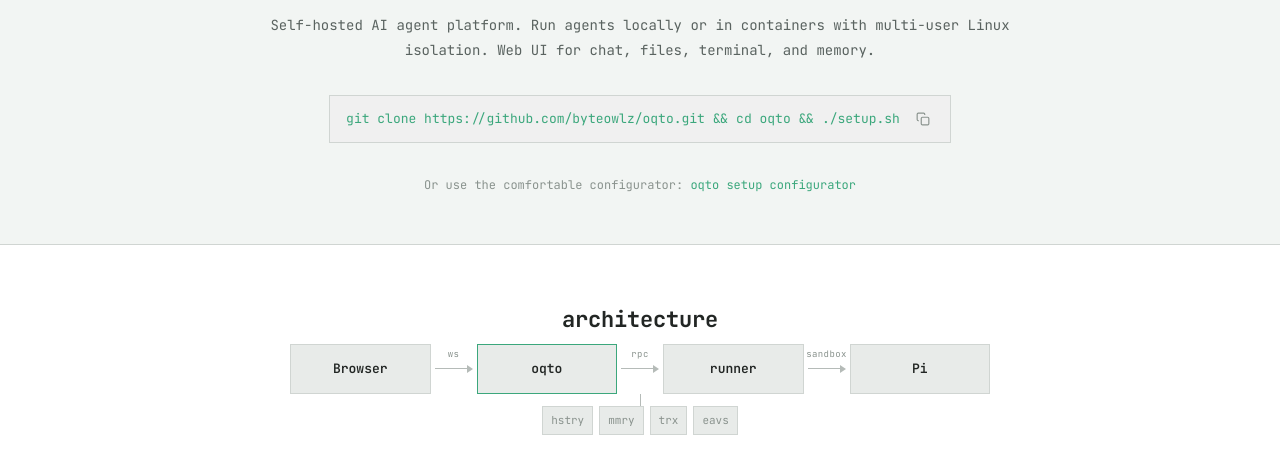
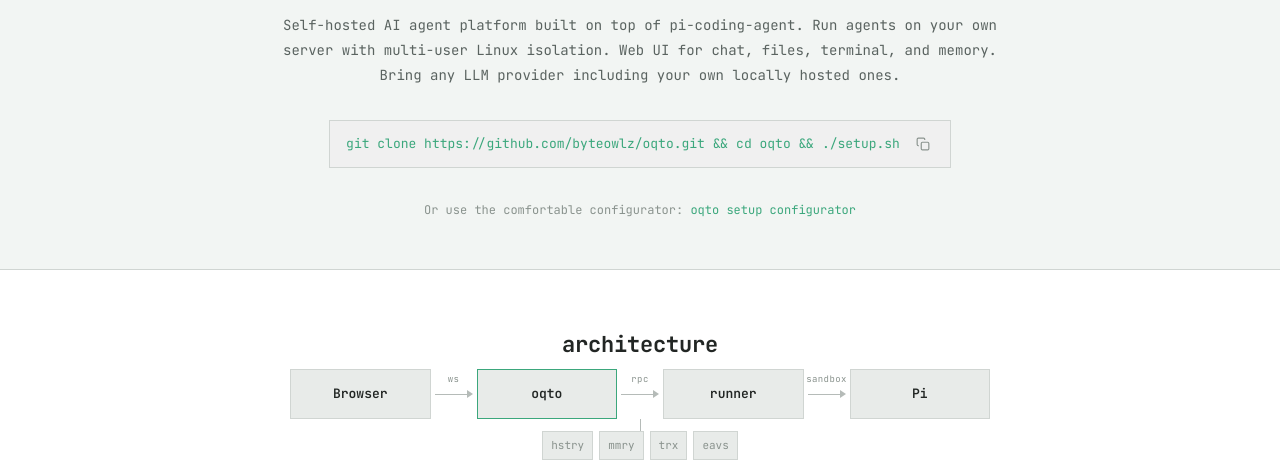
Before and after one commit to byteowlz/oqto-website, a website with bundled scripts: page public/index.html in a window 1280 px wide. Shown: the part 362-824 px from the top of the page. Built offline with nearby package versions, Linux system fonts and the light colour scheme.

Commit message:
fix: update hero description copy

```diff
--- a/public/index.html
+++ b/public/index.html
@@ -68,8 +68,9 @@
         <img src="/assets/oqto-logo-white.svg" alt="Oqto" class="hero__logo hero__logo--dark">
         <p class="hero__tagline">got tentacles?</p>
         <p class="hero__description">
-          Self-hosted AI agent platform. Run agents locally or in containers with
-          multi-user Linux isolation. Web UI for chat, files, terminal, and memory.
+          Self-hosted AI agent platform built on top of pi-coding-agent. Run agents on your
+          own server with multi-user Linux isolation. Web UI for chat, files, terminal,
+          and memory. Bring any LLM provider including your own locally hosted ones.
         </p>
         <div class="hero__install">
           <code class="hero__command">git clone https://github.com/byteowlz/oqto.git && cd oqto && ./setup.sh</code>
```
